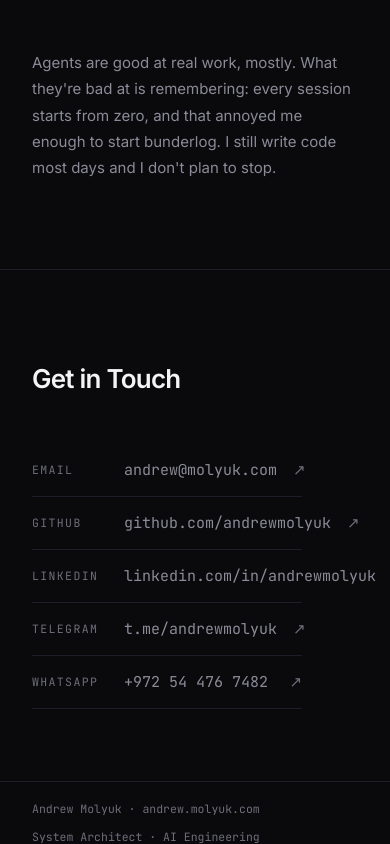
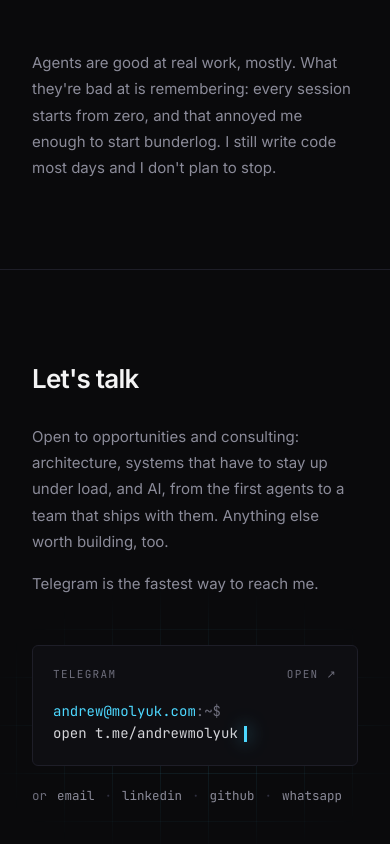
Before and after one commit to andrewmolyuk/andrew.molyuk.com, a Vue app: page / in a window 390 px wide. Shown: the part 11156-12000 px from the top of the page. Built offline with nearby package versions, Linux system fonts and the light colour scheme.

Commit message:
feat(contact): invite with a Telegram prompt, hide the phone number, add a local-time footer

```diff
--- a/src/components/AppFooter.vue
+++ b/src/components/AppFooter.vue
@@ -1,8 +1,50 @@
+<script setup lang="ts">
+import { onBeforeUnmount, onMounted, ref } from 'vue'
+
+const YEAR = new Date().getFullYear()
+const ZONE = 'Asia/Jerusalem'
+
+const clock = ref('')
+const offset = ref('')
+let timer: ReturnType<typeof setInterval> | undefined
+
+function tick() {
+  const now = new Date()
+  clock.value = new Intl.DateTimeFormat('en-GB', { timeZone: ZONE, hour: '2-digit', minute: '2-digit' }).format(now)
+  const part = new Intl.DateTimeFormat('en-US', { timeZone: ZONE, timeZoneName: 'shortOffset' })
+    .formatToParts(now)
+    .find((p) => p.type === 'timeZoneName')
+  offset.value = part ? part.value.replace('GMT', 'UTC') : ''
+}
+
+onMounted(() => {
+  tick()
+  timer = setInterval(tick, 30_000)
+})
+onBeforeUnmount(() => clearInterval(timer))
+</script>
+
 <template>
-  <footer class="border-line border-t px-8 py-4.5">
-    <div class="text-faint mx-auto flex max-w-[1100px] flex-wrap justify-between gap-2.5 font-mono text-[11.5px]">
-      <span>Andrew Molyuk · andrew.molyuk.com</span>
-      <span>System Architect · AI Engineering</span>
+  <footer class="border-line border-t px-8 py-5">
+    <div
+      class="text-faint mx-auto grid max-w-[1100px] gap-x-6 gap-y-2 font-mono text-[11.5px] md:grid-cols-[1fr_auto_1fr]"
+    >
+      <span>© {{ YEAR }} Andrew Molyuk</span>
+      <span class="md:text-center">
+        <template v-if="clock">
+          <span class="text-muted tabular-nums">{{ clock }}</span> in Israel · {{ offset }}
+        </template>
+      </span>
+      <span class="md:text-right">
+        <a
+          href="https://github.com/andrewmolyuk/andrew.molyuk.com"
+          target="_blank"
+          rel="noopener noreferrer"
+          class="text-muted hover:text-accent transition-colors duration-200"
+          >source ↗</a
+        >
+        · Vue on Cloudflare Workers
+      </span>
     </div>
   </footer>
 </template>
--- a/src/components/ContactSection.vue
+++ b/src/components/ContactSection.vue
@@ -1,65 +1,91 @@
 <script setup lang="ts">
-const CONTACTS = [
-  { label: 'Email', href: 'mailto:andrew@molyuk.com', display: 'andrew@molyuk.com', external: false },
-  {
-    label: 'GitHub',
-    href: 'https://github.com/andrewmolyuk',
-    display: 'github.com/andrewmolyuk',
-    external: true,
-  },
-  {
-    label: 'LinkedIn',
-    href: 'https://linkedin.com/in/andrewmolyuk',
-    display: 'linkedin.com/in/andrewmolyuk',
-    external: true,
-  },
-  { label: 'Telegram', href: 'https://t.me/andrewmolyuk', display: 't.me/andrewmolyuk', external: true },
-  { label: 'WhatsApp', href: 'https://wa.me/972544767482', display: '+972 54 476 7482', external: true },
+const TELEGRAM = { href: 'https://t.me/andrewmolyuk', handle: 't.me/andrewmolyuk' }
+
+const OTHERS = [
+  { label: 'email', href: 'mailto:andrew@molyuk.com' },
+  { label: 'linkedin', href: 'https://linkedin.com/in/andrewmolyuk' },
+  { label: 'github', href: 'https://github.com/andrewmolyuk' },
+  { label: 'whatsapp', href: null },
 ]
+
+// The number is assembled only on click, so it never sits in the page for scrapers to collect.
+const WA = ['2847', '674', '45', '279']
+function openWhatsApp() {
+  const number = WA.map((part) => [...part].reverse().join(''))
+    .reverse()
+    .join('')
+  window.open(`https://wa.me/${number}`, '_blank', 'noopener,noreferrer')
+}
 </script>
 
 <template>
-  <section id="contact" class="border-line border-t px-8 pt-22 pb-18">
-    <div class="mx-auto max-w-[1100px]">
-      <h2 class="text-heading mb-11 text-[clamp(26px,3.5vw,40px)] font-semibold tracking-[-0.03em]">Get in Touch</h2>
-      <div class="grid grid-cols-[minmax(0,520px)_1fr] items-start gap-14">
-        <div class="flex flex-col">
-          <a
-            v-for="c in CONTACTS"
-            :key="c.label"
-            :href="c.href"
-            :target="c.external ? '_blank' : undefined"
-            :rel="c.external ? 'noopener noreferrer' : undefined"
-            class="border-line text-muted hover:text-accent flex items-center justify-between gap-4 border-b py-3.5"
-          >
-            <span class="text-faint w-19 shrink-0 font-mono text-[11.5px] tracking-[0.12em] uppercase">{{
-              c.label
-            }}</span>
-            <span class="flex-1 font-mono text-[15px] text-inherit">{{ c.display }}</span>
-            <span class="text-faint text-[15px]">↗</span>
-          </a>
+  <section id="contact" class="border-line overflow-hidden border-t px-8 pt-22 pb-20">
+    <div class="mx-auto grid max-w-[1100px] items-center gap-x-16 gap-y-12 md:grid-cols-[1fr_minmax(0,520px)]">
+      <div>
+        <h2 class="text-heading mb-6 text-[clamp(26px,3.5vw,40px)] font-semibold tracking-[-0.03em]">Let's talk</h2>
+        <p class="text-muted max-w-[440px] text-[15px] leading-[1.75]">
+          Open to opportunities and consulting: architecture, systems that have to stay up under load, and AI, from the
+          first agents to a team that ships with them. Anything else worth building, too.
+        </p>
+        <p class="text-muted mt-4 max-w-[440px] text-[15px] leading-[1.75]">Telegram is the fastest way to reach me.</p>
       </div>
 
-        <div class="relative flex w-full items-center justify-center self-stretch justify-self-stretch overflow-hidden">
+      <div class="relative">
         <div
-            class="pointer-events-none absolute top-1/2 left-1/2 h-[340px] w-[340px] -translate-x-1/2 -translate-y-1/2 opacity-90"
+          class="pointer-events-none absolute -inset-16"
+          aria-hidden="true"
           style="
             background-image:
-                linear-gradient(rgba(77, 216, 255, 0.16) 1px, transparent 1px),
-                linear-gradient(90deg, rgba(77, 216, 255, 0.16) 1px, transparent 1px);
+              linear-gradient(rgba(77, 216, 255, 0.12) 1px, transparent 1px),
+              linear-gradient(90deg, rgba(77, 216, 255, 0.12) 1px, transparent 1px);
             background-size: 48px 48px;
-              -webkit-mask-image: radial-gradient(circle at center, #000 0%, transparent 70%);
-              mask-image: radial-gradient(circle at center, #000 0%, transparent 70%);
+            -webkit-mask-image: radial-gradient(ellipse at center, #000 0%, transparent 70%);
+            mask-image: radial-gradient(ellipse at center, #000 0%, transparent 70%);
           "
         ></div>
-          <div
-            class="pointer-events-none absolute top-1/2 left-1/2 h-[260px] w-[260px] -translate-x-1/2 -translate-y-1/2"
-            style="background: radial-gradient(circle at center, rgba(77, 216, 255, 0.1) 0%, transparent 65%)"
-          ></div>
+
+        <a
+          :href="TELEGRAM.href"
+          target="_blank"
+          rel="noopener noreferrer"
+          class="group border-line bg-panel hover:border-accent/50 relative block rounded-md border p-5 font-mono transition-colors duration-200 sm:p-6"
+        >
+          <div class="text-faint mb-4 flex items-center justify-between text-[11px] tracking-[0.12em] uppercase">
+            <span>telegram</span>
+            <span class="group-hover:text-accent transition-colors duration-200">open ↗</span>
+          </div>
+          <div class="flex flex-wrap items-center gap-x-2.5 text-[clamp(14px,1.9vw,17px)] leading-[1.6]">
+            <span><span class="text-accent">andrew@molyuk.com</span><span class="text-faint">:~$</span></span>
+            <span class="text-body group-hover:text-white">open {{ TELEGRAM.handle }}</span>
             <span
-            class="bg-accent relative inline-block h-[26px] w-[3px] shadow-[0_0_26px_rgba(77,216,255,0.75)]"
+              class="bg-accent -ml-1 inline-block h-[1.15em] w-[3px] shadow-[0_0_18px_rgba(77,216,255,0.75)]"
               style="animation: blink 1.1s step-end infinite"
+              aria-hidden="true"
             ></span>
+          </div>
+        </a>
+
+        <div class="relative mt-5 flex flex-wrap items-center gap-x-2.5 gap-y-1 font-mono text-[12.5px]">
+          <span class="text-faint">or</span>
+          <template v-for="(c, i) in OTHERS" :key="c.label">
+            <span v-if="i > 0" class="text-line-strong">·</span>
+            <a
+              v-if="c.href"
+              :href="c.href"
+              :target="c.href.startsWith('http') ? '_blank' : undefined"
+              :rel="c.href.startsWith('http') ? 'noopener noreferrer' : undefined"
+              class="text-muted hover:text-accent transition-colors duration-200"
+              >{{ c.label }}</a
+            >
+            <button
+              v-else
+              type="button"
+              class="text-muted hover:text-accent cursor-pointer transition-colors duration-200"
+              @click="openWhatsApp"
+            >
+              {{ c.label }}
+            </button>
+          </template>
         </div>
       </div>
     </div>
```
Lines whose indentation alone changed are shown as unchanged.
